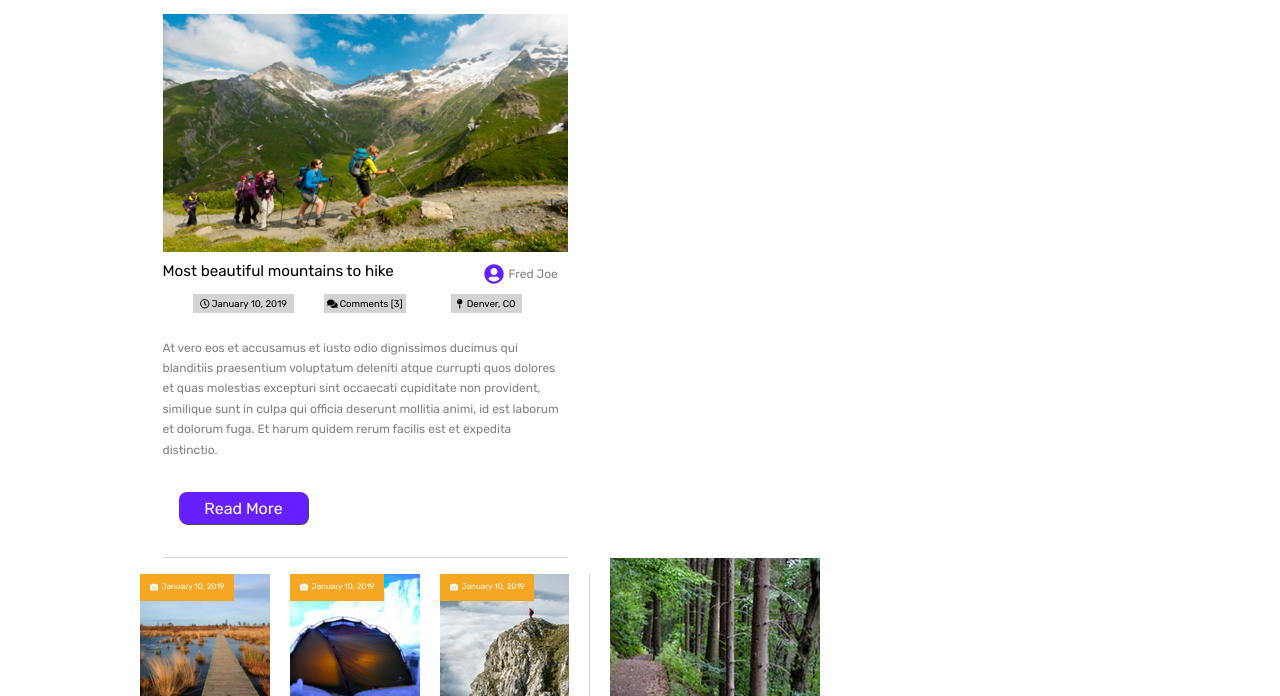
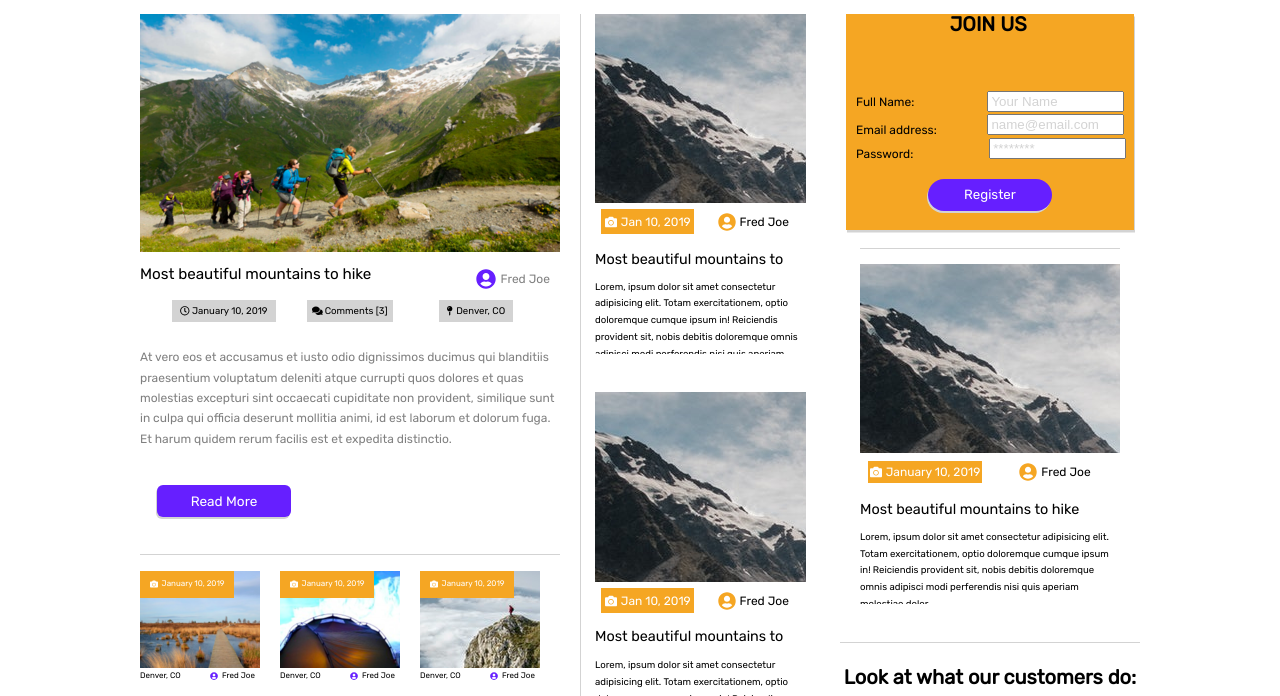
Before and after one commit to lsbw-guidr/Landing-Page-Will-S, a plain HTML site: page index.html in a window 1280 px wide. Shown: the part 92-788 px from the top of the page. Drawn offline with Linux system fonts and the light colour scheme.

Commit message:
styling done for web

```diff
--- a/Components/Buttons/buttons.less
+++ b/Components/Buttons/buttons.less
@@ -25,9 +25,9 @@
     height: 2rem;
     margin: 13% 8%;
     background-color: #661FFF;
-    border-radius: 8px;
+    border-radius: 6px;
     color: white;
-    box-shadow: 1px 1px #4A4A4A;
+    box-shadow: -1px 2px lightgrey;
     border: 0;
     font-family: Rubik;
     cursor: pointer;
--- a/LESS/index.less
+++ b/LESS/index.less
@@ -28,11 +28,12 @@
 
 .card-content {
     display: grid;
-    grid-template-columns: 15% 15% 15% 25% 30%;
-    // grid-template-rows: 100%;
+    grid-template-columns: 14% 14% 14% 28% 30%;
+    grid-template-rows: 541px;
     max-width: 1000px;
     margin: 2% auto;
     font-family: Rubik;
+    grid-auto-flow: row dense;
 
     .fa-user-circle {
         color: @guidr-blue;
@@ -62,13 +63,12 @@
         grid-column-start: 1;
         grid-column-end: 4;
         border-bottom: 1px solid lightgrey;
-        margin: 0 5%;
-        display: grid;
         max-width: 100%;
+        max-height: 34rem;
+
 
         display: grid;
         grid-template-columns: 20% 20% 20% 20% 20%;
-        max-width: 100%;
 
         @media (max-width: 500px) {
             display: none;
@@ -163,26 +163,28 @@
             font-size: 0.75rem;
             line-height: 1.7;
             color: grey;
+            overflow: hidden;
+            max-height: 7.75rem;
         }
 
         .read-more {
             grid-column-start: 1;
             grid-column-end: 3;
             margin: 20% 10%;
-            font-size: medium;
-
+            font-size: .85rem;
         }
     }
 
     .card-2 {
         grid-column-start: 1;
         grid-column-end: 1;
-        margin-top: 1rem;
 
         display: grid;
         grid-template-columns: 40% 10% 50%;
         grid-template-rows: 15% 55% 15%;
         max-width: 100%;
+        margin-top: 1rem;
+
 
         @media (max-width: 500px) {
             display: none;
@@ -351,7 +353,6 @@
 
         grid-column-start: 3;
         grid-column-end: 3;
-        border-right: 1px solid lightgrey;
         margin-top: 1rem;
 
         display: grid;
@@ -435,25 +436,31 @@
         }
     }
 
-    .card-5 {
+    .container-one {
         grid-column-start: 4;
         grid-column-end: 4;
+
+        .card-5 {
             font-size: .75rem;
             margin: 0 1.25rem;
-        border-bottom: 1px solid lightgrey;
+            border-left: 1px solid lightgrey;
 
             display: grid;
             grid-template-columns: 50% 50%;
             grid-template-rows: 50% 10% 10% 20% 10%;
             max-width: 100%;
+            max-height: 70%;
+            padding: 0 5%;
 
             h3 {
                 grid-column-start: 1;
                 grid-column-end: 3;
                 grid-row-start: 3;
                 grid-row-end: 4;
-            margin: .75rem 0;
-            font-weight: bold;
+                margin: 3% 0;
+                font-size: 0.9rem;
+                overflow: hidden;
+                line-height: 1.75;
             }
 
             .content {
@@ -461,7 +468,9 @@
                 grid-column-end: 3;
                 grid-row-start: 4;
                 grid-row-end: 5;
-            font-size: .75rem;
+                font-size: 0.6rem;
+                line-height: 1.75;
+                overflow: hidden;
             }
 
             .author {
@@ -478,6 +487,7 @@
             .fa-user-circle {
                 margin-right: 0.25rem;
                 color: @guidr-orange;
+                font-size: 150%;
             }
 
             .date-box {
@@ -490,7 +500,7 @@
                 color: white;
                 justify-content: center;
                 align-items: center;
-            margin: 1%;
+                margin: 6%;
             }
 
             .fa-camera {
@@ -520,26 +530,26 @@
         }
 
         .card-6 {
-        grid-column-start: 4;
-        grid-column-end: 4;
             font-size: .75rem;
             margin: 0 1.25rem;
-        border-bottom: 1px solid lightgrey;
-        overflow: hidden;
-        padding-bottom: 1.25rem;
+            border-left: 1px solid lightgrey;
 
             display: grid;
             grid-template-columns: 50% 50%;
             grid-template-rows: 50% 10% 10% 20% 10%;
             max-width: 100%;
+            max-height: 70%;
+            padding: 0 5%;
 
             h3 {
                 grid-column-start: 1;
                 grid-column-end: 3;
                 grid-row-start: 3;
                 grid-row-end: 4;
-            margin: .75rem 0;
-            font-weight: bold;
+                margin: 3% 0;
+                font-size: 0.9rem;
+                overflow: hidden;
+                line-height: 1.5;
             }
 
             .content {
@@ -547,7 +557,9 @@
                 grid-column-end: 3;
                 grid-row-start: 4;
                 grid-row-end: 5;
-            font-size: .75rem;
+                font-size: 0.6rem;
+                line-height: 1.75;
+                overflow: hidden;
             }
 
             .author {
@@ -576,7 +588,7 @@
                 color: white;
                 justify-content: center;
                 align-items: center;
-            margin: 1%;
+                margin: 6%;
             }
 
             .fa-camera {
@@ -585,6 +597,7 @@
 
             .fa-user-circle {
                 margin-right: 0.25rem;
+                font-size: 150%;
             }
 
             .location {
@@ -601,23 +614,26 @@
             }
 
             .read-more {
-            visibility: hidden;
+                display: none;
+            }
         }
     }
 
+    .container-two {
+        grid-column-start: 5;
+        grid-column-end: 6;
+
         .registration-form {
-        grid-column-start: 5;
-        grid-column-end: 5;
             background-color: @guidr-orange;
             color: @guidr-black;
             font-size: .75rem;
-        margin: 0 .25rem 3rem;
+            margin: 0 2% 6%;
             box-shadow: 1px 2.5px lightgrey;
 
             h2 {
-            margin: 6% 33% 9%;
+                margin: 0% 36% 20%;
                 font-weight: bold;
-            font-size: 1.5rem;
+                font-size: 1.25rem;
             }
 
             form {
@@ -679,27 +695,26 @@
         }
 
         .card-7 {
-        grid-column-start: 5;
-        grid-column-end: 5;
-        grid-row-start: 3;
-        grid-row-end: 6;
+            padding-top: 5%;
+            border-top: 1px solid lightgrey;
             font-size: .75rem;
-        margin: 0 .25rem;
-        border-bottom: 1px solid lightgrey;
+            margin: 0 1.25rem;
 
             display: grid;
             grid-template-columns: 50% 50%;
             grid-template-rows: 50% 10% 10% 20% 10%;
             max-width: 100%;
-
+            max-height: 70%;
 
             h3 {
                 grid-column-start: 1;
                 grid-column-end: 3;
                 grid-row-start: 3;
                 grid-row-end: 4;
-            margin: .75rem 0;
-            font-weight: bold;
+                margin: 3% 0;
+                font-size: 0.9rem;
+                overflow: hidden;
+                line-height: 1.5;
             }
 
             .content {
@@ -707,7 +722,9 @@
                 grid-column-end: 3;
                 grid-row-start: 4;
                 grid-row-end: 5;
-            font-size: .75rem;
+                font-size: 0.6rem;
+                line-height: 1.75;
+                overflow: hidden;
             }
 
             .author {
@@ -724,6 +741,7 @@
             .fa-user-circle {
                 margin-right: 0.25rem;
                 color: @guidr-orange;
+                font-size: 150%;
             }
 
             .date-box {
@@ -736,7 +754,7 @@
                 color: white;
                 justify-content: center;
                 align-items: center;
-            margin: 1%;
+                margin: 6%;
             }
 
             .fa-camera {
@@ -761,30 +779,27 @@
             }
 
             .read-more {
-            grid-column-start: 1;
-            grid-column-end: 3;
-            grid-row-start: 5;
-            grid-row-end: 6;
-            margin: 1% auto;
-            margin: 1% auto;
-            padding: 0px 30px;
+                display: none;
             }
         }
 
         .footer {
-        grid-column-start: 5;
-        grid-column-end: 5;
             color: @guidr-black;
             font-size: 1.25rem;
             font-weight: bold;
             display: flex;
             align-items: center;
-        justify-content: space-evenly;
+            flex-wrap: wrap;
+            justify-content: space-around;
+            border-top: 1px solid lightgrey;
+            padding-top: 8%;
 
             .icons {
                 color: @guidr-blue;
                 cursor: pointer;
+                margin-top: 5%;
+                font-size: 2.25rem;
             }
         }
-
     }
+}
--- a/index.html
+++ b/index.html
@@ -121,9 +121,10 @@
         <p class="content">Lorem, ipsum dolor sit amet consectetur adipisicing elit. Totam exercitationem, optio doloremque cumque ipsum in! Reiciendis provident sit, nobis debitis doloremque omnis adipisci modi perferendis nisi quis aperiam molestiae dolor.</p>
         <button class="read-more">Read More</button>
       </div>
+      <div class="container-one">
         <div class="card-5" id="5">
           <div class="image-box">
-          <img src="./Images/card5-image.jpeg" alt="Hiking in the mountains" class="main">
+            <img src="./Images/pexels-photo-808465.jpeg" alt="Hiking in the mountains" class="main">
           </div>
           <h3 class="title">Most beautiful mountains to hike</h3>
           <div class="author">
@@ -133,7 +134,7 @@
           <p class="location">Denver, CO</p>
           <div class="date-box">
               <i class="fas fa-camera"></i>
-          <p class="date">January 10, 2019</p>
+            <p class="date">Jan 10, 2019</p>
           </div>
           <p class="content">Lorem, ipsum dolor sit amet consectetur adipisicing elit. Totam exercitationem, optio doloremque cumque ipsum in! Reiciendis provident sit, nobis debitis doloremque omnis adipisci modi perferendis nisi quis aperiam molestiae dolor.</p>
           <button class="read-more">Read More</button>
@@ -150,11 +151,13 @@
           <p class="location">Denver, CO</p>
           <div class="date-box">
               <i class="fas fa-camera"></i>
-          <p class="date">January 10, 2019</p>
+            <p class="date">Jan 10, 2019</p>
           </div>
           <p class="content">Lorem, ipsum dolor sit amet consectetur adipisicing elit. Totam exercitationem, optio doloremque cumque ipsum in! Reiciendis provident sit, nobis debitis doloremque omnis adipisci modi perferendis nisi quis aperiam molestiae dolor.</p>
           <button class="read-more">Read More</button>
         </div>
+      </div>
+      <div class="container-two">
         <div class="registration-form">
             <h2 class="join">JOIN US</h2>
             <form action="#" class="registration">
@@ -196,6 +199,7 @@
               <i class="fab fa-youtube"></i>
             </nav>
         </footer>
+      </div>
     </section> <!-- card content -->
 
   </div><!-- container -->
```
Also changed, not shown: CSS/index.css. Lines whose indentation alone changed are shown as unchanged.
